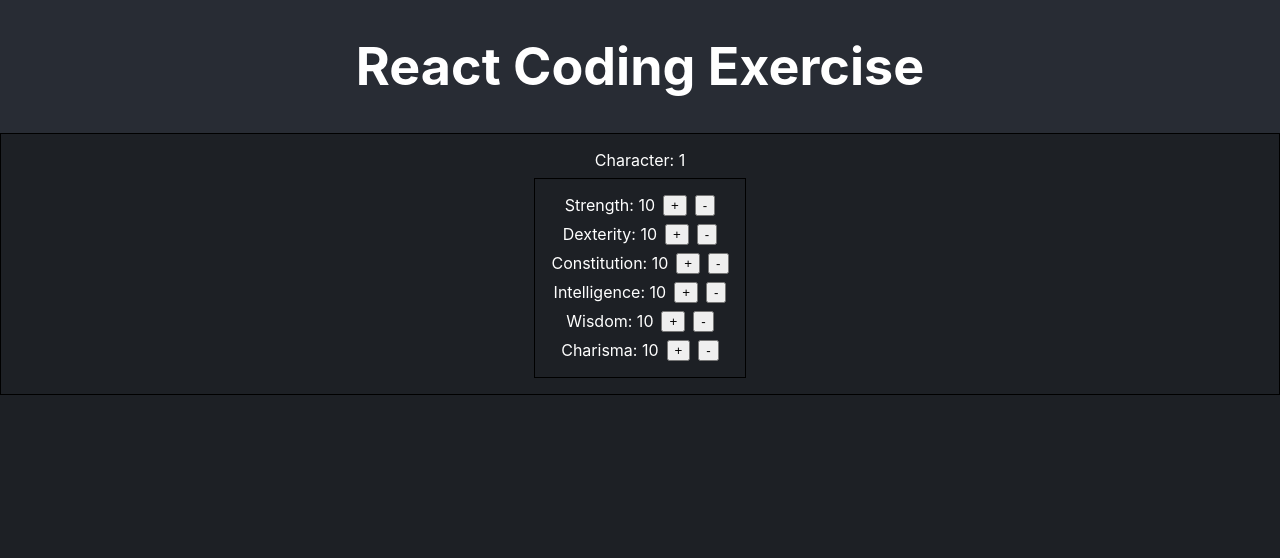
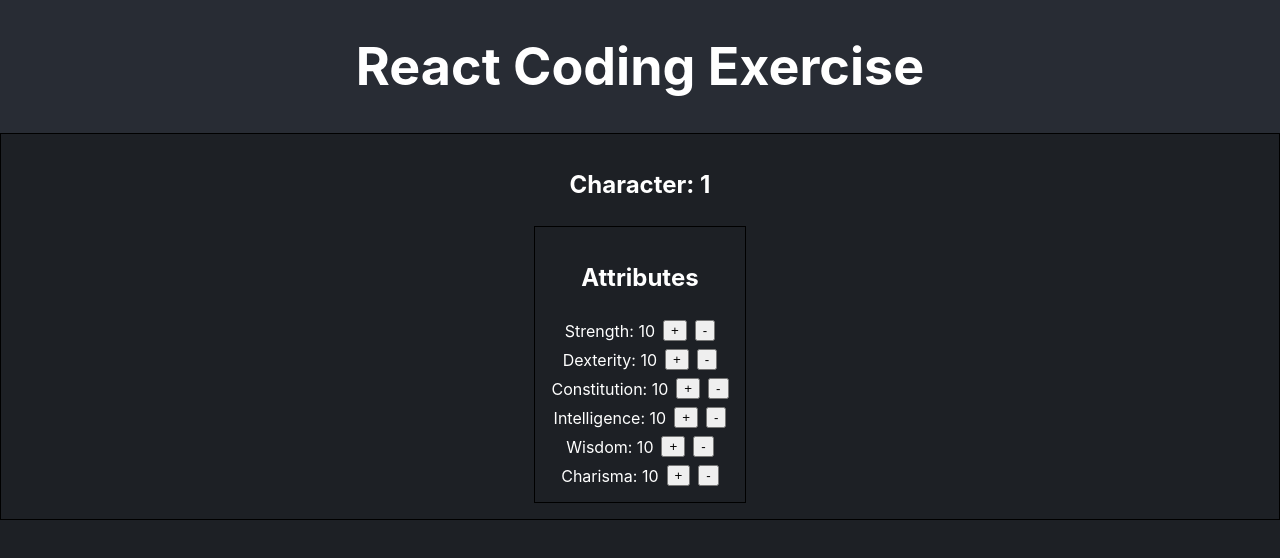
Before and after one commit to RogerKazma/recruiting-webapp-character, a React (Create React App) app: page / in a window 1280 px wide. Shown: the top 558 px of the page. Built offline with nearby package versions, Linux system fonts and the light colour scheme.

Commit message:
Add headers to character sheet and attribute list

```diff
--- a/src/components/AttributeList.js
+++ b/src/components/AttributeList.js
@@ -11,6 +11,7 @@ export default function AttributeList({
   return (
     <Card>
       <Col>
+        <h2>Attributes</h2>
         {Object.entries(attributes).map(([name, value]) => (
           <Attribute
             name={name}
--- a/src/components/CharacterSheet.js
+++ b/src/components/CharacterSheet.js
@@ -31,7 +31,7 @@ export default function CharacterSheet({ characterName }) {
   return (
     <Card>
       <Col>
-        {characterName}
+        <h1>{characterName}</h1>
         <Row>
           <AttributeList
             attributes={attributes}
```
